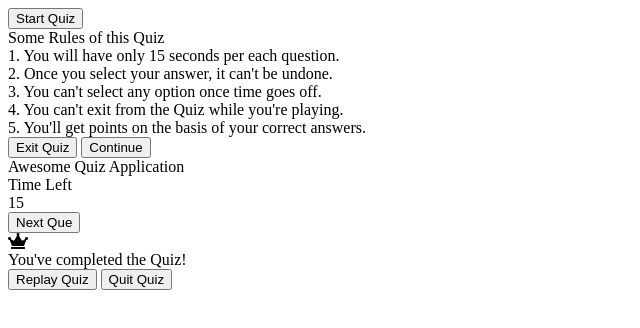
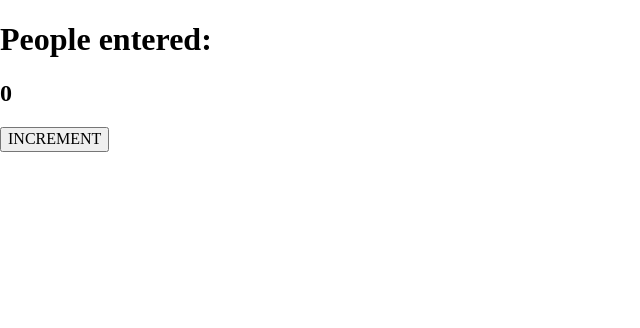
Before and after one commit to eclueintegrated/couterapp, a plain HTML site: page index.html in a window 1280 px wide. Shown: the whole page, without its empty margins (0-640 px from the left). Drawn offline with nearby package versions, Linux system fonts and the light colour scheme.

Commit message:
Update index.html

```diff
--- a/index.html
+++ b/index.html
@@ -1,84 +1,11 @@
-<!DOCTYPE html>
-<!-- Created By CodingNepal - www.codingnepalweb.com -->
-<!DOCTYPE html>
-<html lang="en">
-<head>
-    <meta charset="UTF-8">
-    <meta name="viewport" content="width=device-width, initial-scale=1.0">
-    <title>Awesome Quiz App | CodingNepal</title>
-    <link rel="stylesheet" href="style.css">
-    <!-- FontAweome CDN Link for Icons -->
-    <link rel="stylesheet" href="https://cdnjs.cloudflare.com/ajax/libs/font-awesome/5.15.3/css/all.min.css"/>
-</head>
-<body>
-    <!-- start Quiz button -->
-    <div class="start_btn"><button>Start Quiz</button></div>
-
-    <!-- Info Box -->
-    <div class="info_box">
-        <div class="info-title"><span>Some Rules of this Quiz</span></div>
-        <div class="info-list">
-            <div class="info">1. You will have only <span>15 seconds</span> per each question.</div>
-            <div class="info">2. Once you select your answer, it can't be undone.</div>
-            <div class="info">3. You can't select any option once time goes off.</div>
-            <div class="info">4. You can't exit from the Quiz while you're playing.</div>
-            <div class="info">5. You'll get points on the basis of your correct answers.</div>
-        </div>
-        <div class="buttons">
-            <button class="quit">Exit Quiz</button>
-            <button class="restart">Continue</button>
-        </div>
-    </div>
-
-    <!-- Quiz Box -->
-    <div class="quiz_box">
-        <header>
-            <div class="title">Awesome Quiz Application</div>
-            <div class="timer">
-                <div class="time_left_txt">Time Left</div>
-                <div class="timer_sec">15</div>
-            </div>
-            <div class="time_line"></div>
-        </header>
-        <section>
-            <div class="que_text">
-                <!-- Here I've inserted question from JavaScript -->
-            </div>
-            <div class="option_list">
-                <!-- Here I've inserted options from JavaScript -->
-            </div>
-        </section>
-
-        <!-- footer of Quiz Box -->
-        <footer>
-            <div class="total_que">
-                <!-- Here I've inserted Question Count Number from JavaScript -->
-            </div>
-            <button class="next_btn">Next Que</button>
-        </footer>
-    </div>
-
-    <!-- Result Box -->
-    <div class="result_box">
-        <div class="icon">
-            <i class="fas fa-crown"></i>
-        </div>
-        <div class="complete_text">You've completed the Quiz!</div>
-        <div class="score_text">
-            <!-- Here I've inserted Score Result from JavaScript -->
-        </div>
-        <div class="buttons">
-            <button class="restart">Replay Quiz</button>
-            <button class="quit">Quit Quiz</button>
-        </div>
-    </div>
-
-    <!-- Inside this JavaScript file I've inserted Questions and Options only -->
-    <script src="js/questions.js"></script>
-
-    <!-- Inside this JavaScript file I've coded all Quiz Codes -->
-    <script src="js/script.js"></script>
-
-</body>
+<html>
+    <head><link rel="stylesheet" href="https://cdnjs.cloudflare.com/ajax/libs/normalize/8.0.1/normalize.css">
+        <link rel="stylesheet" href="index.css">
+    </head>
+    <body>
+        <h1>People entered:</h1>
+        <h2 id="count-el">0</h2>
+        <button id="increment-btn">INCREMENT</button>
+        <script src="index.js"></script>
+    </body>
 </html>
-</html>
```
